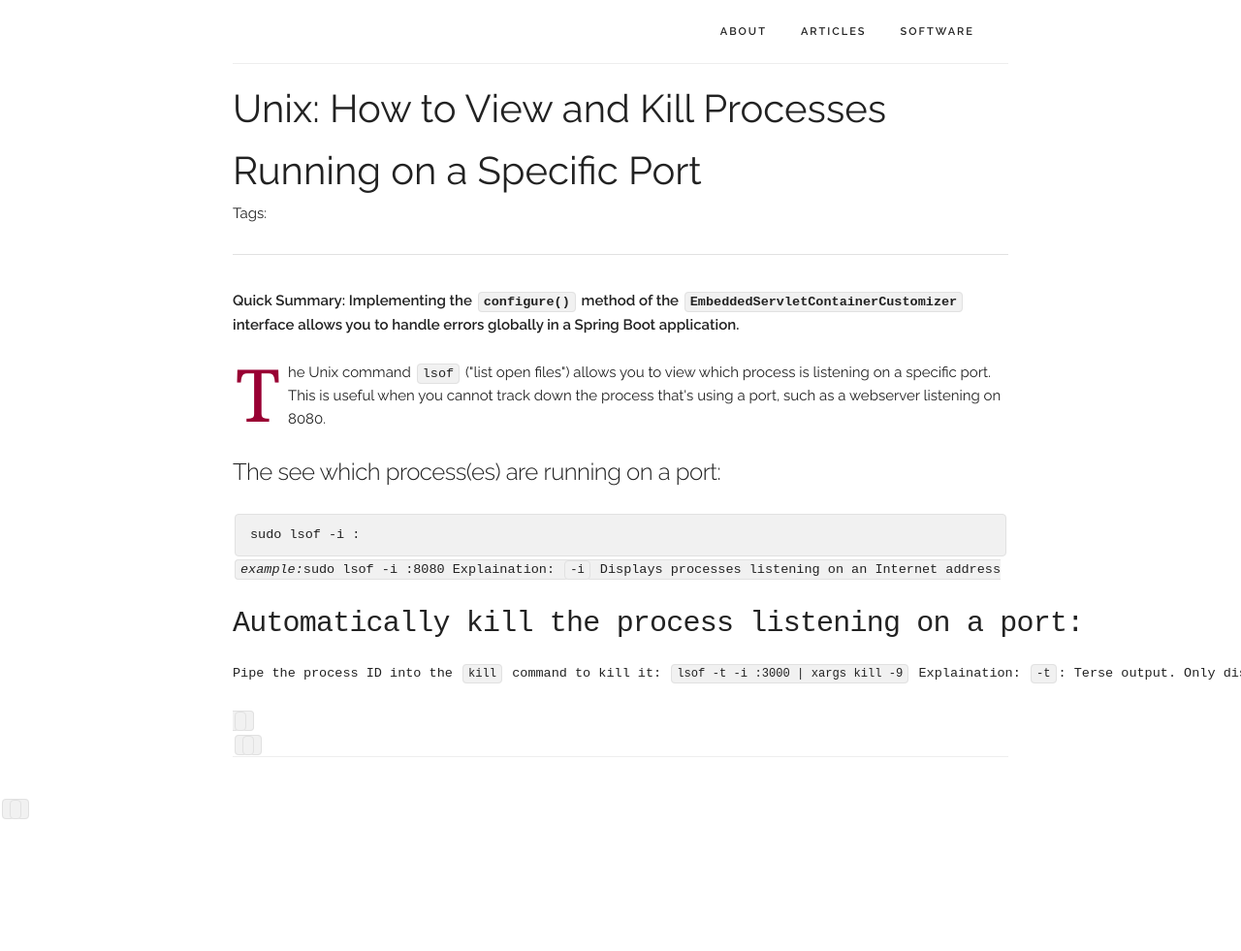
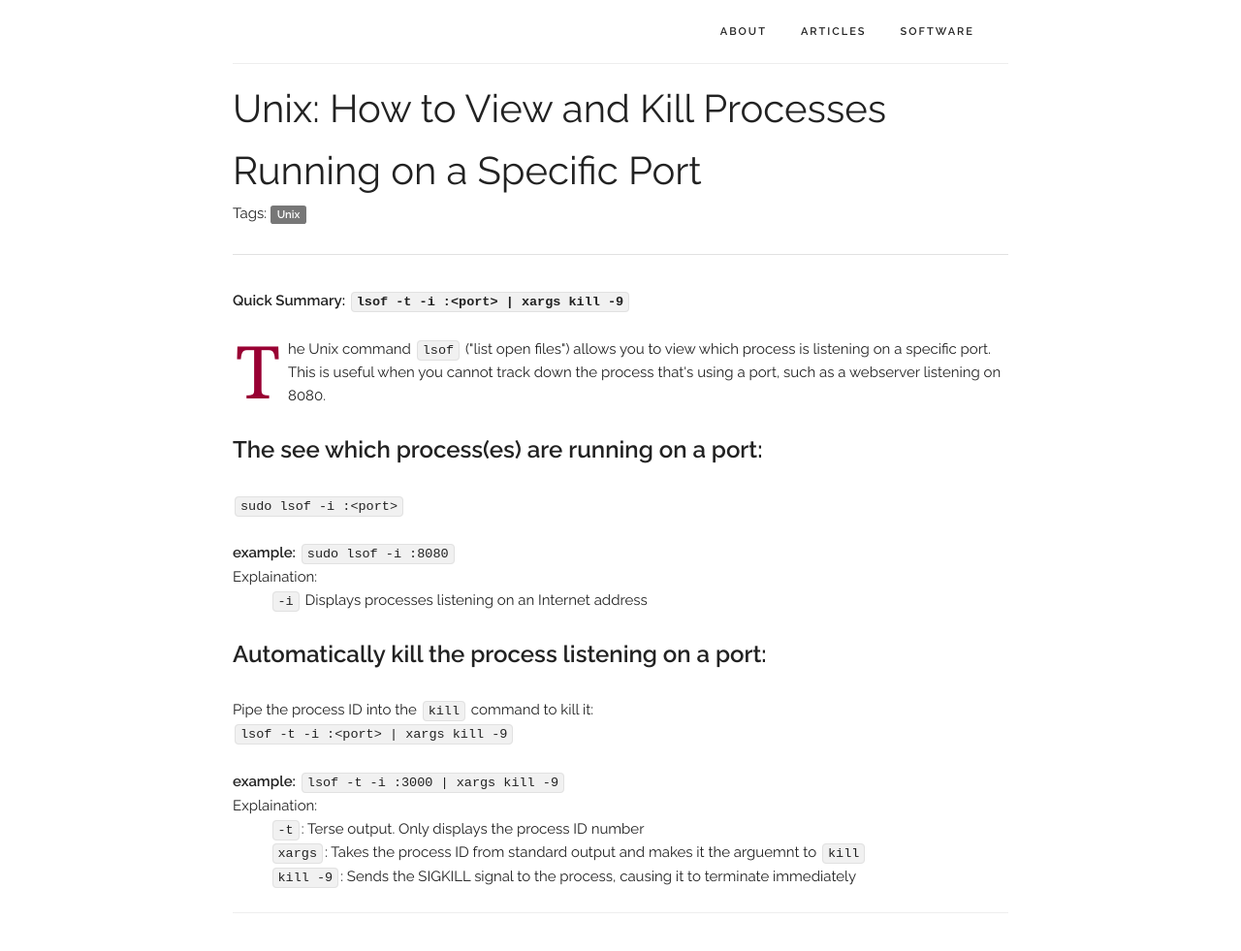
Before and after one commit to joegalley/joegalley.github.io, a Jekyll site: the page built from articles/unix-view-and-kill-process-by-port.html, in a window 1280 px wide and 982 px high. Shown: the whole window at 97% size. Built offline with Jekyll 4.4.1, drawn with Linux system fonts in a browser that asks for light colours; nearby versions of some CDN libraries.

Commit message:
update article

```diff
--- a/_pages/articles.html
+++ b/_pages/articles.html
@@ -29,6 +29,6 @@ permalink: /articles
 			<div class="article-row">
 				<div><a href="{{ "articles/unix-view-and-kill-process-by-port.html" | relative_url }}" class="article-title">Unix: How to View and Kill Processes Running on a Specific Port</a></div>
 				<span class="tags">Tags:
-					<span class="article-tag tag-unix">Unix</span>
+					<span class="article-tag tag-linux">Unix</span>
 				</span>
 			</div>
--- a/articles/unix-view-and-kill-process-by-port.html
+++ b/articles/unix-view-and-kill-process-by-port.html
@@ -6,15 +6,14 @@ tags: unix
 			<div class="page-title">Unix: How to View and Kill Processes Running on a Specific Port</div>
 			<div>
 				<span class="tags">Tags:
-					<span class="article-tag tag-unix">Unix</span>
+					<span class="article-tag tag-linux">Unix</span>
 				</span>
 			</div>
 
 			<hr>
 
 			<p>
-				<b>Quick Summary: Implementing the <code>configure()</code> method of the
-				<code>EmbeddedServletContainerCustomizer</code> interface allows you to handle errors globally in a Spring Boot application.</b>
+				<b>Quick Summary: <code>lsof -t -i :&lt;port&gt; | xargs kill -9</code></b>
 			</p>
 
 
@@ -22,24 +21,30 @@ tags: unix
 				<span class="drop-caps">T</span>he Unix command <code>lsof</code> ("list open files") allows you to view
 				which process is listening on a specific port.  This is useful when you cannot track down the process that's
 				using a port, such as a webserver listening on 8080.
-			</p	>
+			</p>
 
-			<h5>The see which process(es) are running on a port:</h5>
+			<p class="content-paragraph-title">The see which process(es) are running on a port:</p>
 
 			<p>
-				<pre><code>sudo lsof -i :<port></code></pre>
-				<code><i>example:</i>sudo lsof -i :8080
-				Explaination: <code>-i</code> Displays processes listening on an Internet address
+				<code>sudo lsof -i :&lt;port&gt;</code>
+			</p>
+			<p>
+				<b>example:</b> <code>sudo lsof -i :8080</code><br />
+				Explaination: <br />
+				<code style="margin-left: 3em;">-i</code> Displays processes listening on an Internet address
 			</p>
 
-			<h4>Automatically kill the process listening on a port:</h4>
+			<p class="content-paragraph-title">Automatically kill the process listening on a port:</p>
 
 			<p>
-				Pipe the process ID into the <code>kill</code> command to kill it:
-				<code>lsof -t -i :3000 | xargs kill -9</code>
+				Pipe the process ID into the <code>kill</code> command to kill it:<br />
+				<code>lsof -t -i :&lt;port&gt;  | xargs kill -9</code>
+			</p>
+				<b>example:</b> <code>lsof -t -i :3000 | xargs kill -9</code><br />
 
-				Explaination:
-				<code>-t</code>: Terse output. Only displays the process ID number
-				<code>
+				Explaination: <br />
+				<code style="margin-left: 3em;">-t</code>: Terse output. Only displays the process ID number<br />
+				<code style="margin-left: 3em;">xargs</code>: Takes the process ID from standard output and makes it the arguemnt to <code>kill</code><br />
+				<code style="margin-left: 3em;">kill -9</code>: Sends the SIGKILL signal to the process, causing it to terminate immediately <br />
 			</p>
 		</div>
```
